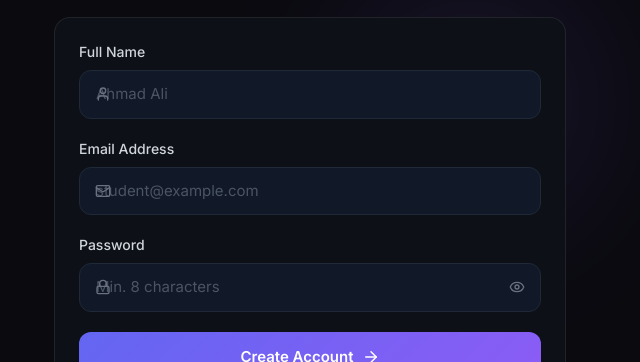
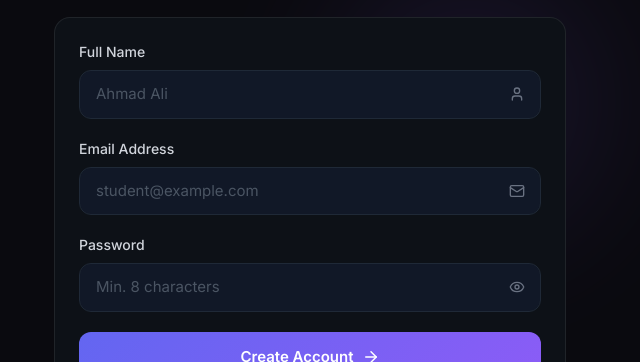
Before and after one commit to maharnoor/fyp-project, a Next.js app: page /signup in a window 1280 px wide. Shown: the part 335-697 px from the top of the page, without its empty margins (330-970 px from the left). Built offline with nearby package versions, Linux system fonts and the light colour scheme.

Commit message:
feat: add login and signup pages with comprehensive global styling and authentication logic.

```diff
--- a/app/globals.css
+++ b/app/globals.css
@@ -258,6 +258,8 @@ body {
   transition: all 0.3s ease;
   outline: none;
   font-family: var(--font-sans);
+  /* Prevent browser autofill icon from appearing inside field */
+  background-clip: padding-box;
 }
 
 .input-field:focus {
@@ -267,6 +269,28 @@ body {
 
 .input-field::placeholder {
   color: #4b5563;
+}
+
+/* Override browser autofill yellow/white background with dark theme */
+.input-field:-webkit-autofill,
+.input-field:-webkit-autofill:hover,
+.input-field:-webkit-autofill:focus,
+.input-field:-webkit-autofill:active {
+  -webkit-box-shadow: 0 0 0 1000px #111827 inset !important;
+  box-shadow: 0 0 0 1000px #111827 inset !important;
+  -webkit-text-fill-color: #f8fafc !important;
+  caret-color: #f8fafc;
+  border-color: #1f2937 !important;
+  transition: background-color 5000s ease-in-out 0s;
+}
+
+/* Hide the browser's credential/autofill icon that overlaps our custom icon */
+.input-field::-webkit-contacts-auto-fill-button,
+.input-field::-webkit-credentials-auto-fill-button {
+  visibility: hidden;
+  pointer-events: none;
+  position: absolute;
+  right: 0;
 }
 
 /* Progress */
--- a/app/login/page.js
+++ b/app/login/page.js
@@ -74,7 +74,6 @@ export default function LoginPage() {
                         <div>
                             <label className="block text-sm font-medium text-gray-300 mb-2">Email Address</label>
                             <div className="relative">
-                                <Mail size={16} className="absolute left-4 top-1/2 -translate-y-1/2 text-gray-500" />
                                 <input
                                     id="login-email"
                                     type="email"
@@ -82,15 +81,16 @@ export default function LoginPage() {
                                     onChange={(e) => setEmail(e.target.value)}
                                     placeholder="student@example.com"
                                     required
-                                    className="input-field pl-10"
+                                    autoComplete="email"
+                                    className="input-field pr-10"
                                 />
+                                <Mail size={16} className="absolute right-4 top-1/2 -translate-y-1/2 text-gray-500 pointer-events-none" />
                             </div>
                         </div>
 
                         <div>
                             <label className="block text-sm font-medium text-gray-300 mb-2">Password</label>
                             <div className="relative">
-                                <Lock size={16} className="absolute left-4 top-1/2 -translate-y-1/2 text-gray-500" />
                                 <input
                                     id="login-password"
                                     type={showPass ? 'text' : 'password'}
@@ -98,7 +98,8 @@ export default function LoginPage() {
                                     onChange={(e) => setPassword(e.target.value)}
                                     placeholder="Enter your password"
                                     required
-                                    className="input-field pl-10 pr-10"
+                                    autoComplete="current-password"
+                                    className="input-field pr-10"
                                 />
                                 <button
                                     type="button"
--- a/app/signup/page.js
+++ b/app/signup/page.js
@@ -92,7 +92,6 @@ export default function SignupPage() {
                         <div>
                             <label className="block text-sm font-medium text-gray-300 mb-2">Full Name</label>
                             <div className="relative">
-                                <User size={16} className="absolute left-4 top-1/2 -translate-y-1/2 text-gray-500" />
                                 <input
                                     id="signup-name"
                                     type="text"
@@ -100,15 +99,16 @@ export default function SignupPage() {
                                     onChange={(e) => setName(e.target.value)}
                                     placeholder="Ahmad Ali"
                                     required
-                                    className="input-field pl-10"
+                                    autoComplete="name"
+                                    className="input-field pr-10"
                                 />
+                                <User size={16} className="absolute right-4 top-1/2 -translate-y-1/2 text-gray-500 pointer-events-none" />
                             </div>
                         </div>
 
                         <div>
                             <label className="block text-sm font-medium text-gray-300 mb-2">Email Address</label>
                             <div className="relative">
-                                <Mail size={16} className="absolute left-4 top-1/2 -translate-y-1/2 text-gray-500" />
                                 <input
                                     id="signup-email"
                                     type="email"
@@ -116,15 +116,16 @@ export default function SignupPage() {
                                     onChange={(e) => setEmail(e.target.value)}
                                     placeholder="student@example.com"
                                     required
-                                    className="input-field pl-10"
+                                    autoComplete="email"
+                                    className="input-field pr-10"
                                 />
+                                <Mail size={16} className="absolute right-4 top-1/2 -translate-y-1/2 text-gray-500 pointer-events-none" />
                             </div>
                         </div>
 
                         <div>
                             <label className="block text-sm font-medium text-gray-300 mb-2">Password</label>
                             <div className="relative">
-                                <Lock size={16} className="absolute left-4 top-1/2 -translate-y-1/2 text-gray-500" />
                                 <input
                                     id="signup-password"
                                     type={showPass ? 'text' : 'password'}
@@ -133,7 +134,8 @@ export default function SignupPage() {
                                     placeholder="Min. 8 characters"
                                     required
                                     minLength={8}
-                                    className="input-field pl-10 pr-10"
+                                    autoComplete="new-password"
+                                    className="input-field pr-10"
                                 />
                                 <button
                                     type="button"
```
